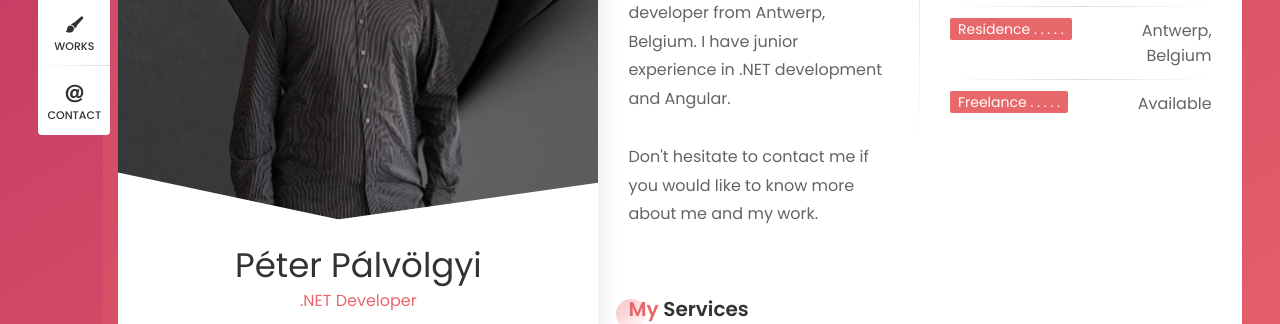
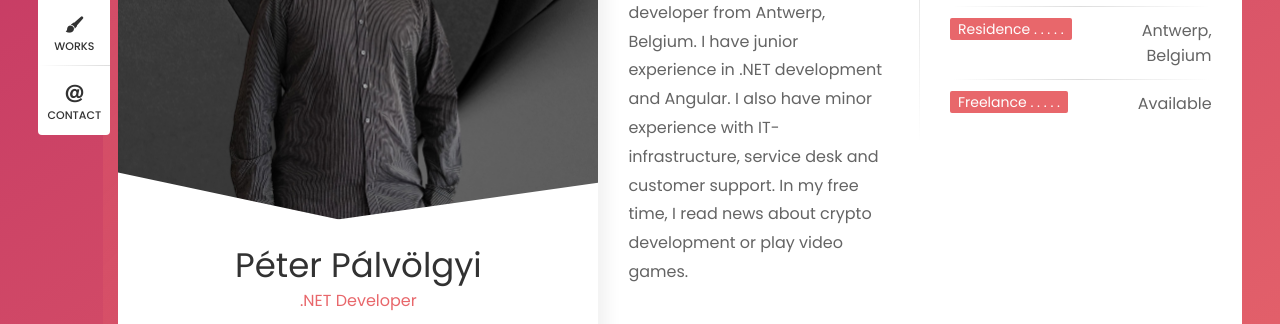
Before and after one commit to PPeter96/ppeter96.github.io, a plain HTML site: page index.html in a window 1280 px wide. Shown: the part 219-543 px from the top of the page. Drawn offline with Linux system fonts and the light colour scheme; some packages are replaced by stand-ins of ours; files whose address does not match are found by name.

Commit message:
update about

```diff
--- a/index.html
+++ b/index.html
@@ -203,10 +203,11 @@
 							<span class="text">Download CV</span>
 							<span class="ion ion-archive"></span>
 						</a>
+						<!--
 						<a href="#" class="lnk discover">
-							<!--<span class="text">Contact Me</span> -->
+							<span class="text">Contact Me</span>
 							<span class="arrow"></span>
-						</a>
+						</a>-->
 					</div>
 
 				</div>
@@ -234,8 +235,8 @@
 									<p>
 										I am Péter Pálvölgyi, a junior web developer from Antwerp, Belgium. I have junior experience in
 										.NET development and Angular.
-										<br/><br/>
-										Don't hesitate to contact me if you would like to know more about me and my work.
+										I also have minor experience with IT-infrastructure, service desk and customer support.
+										In my free time, I read news about crypto development or play video games.
 									</p>
 								</div>
 							</div>
```
